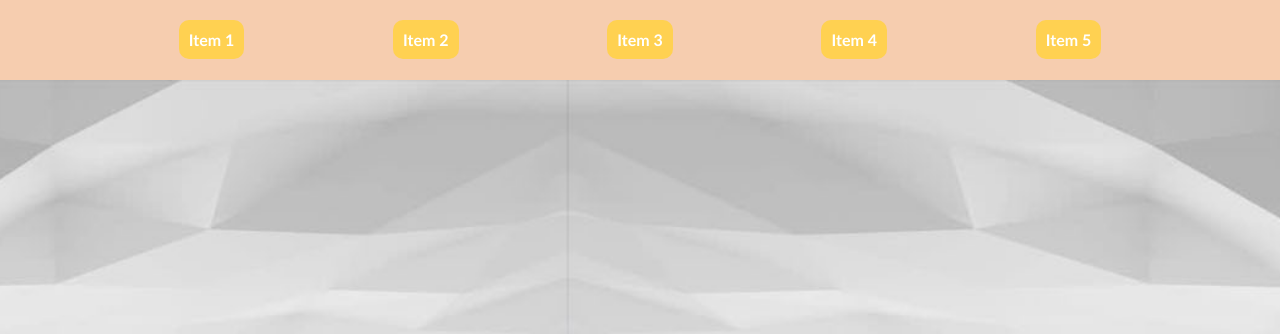
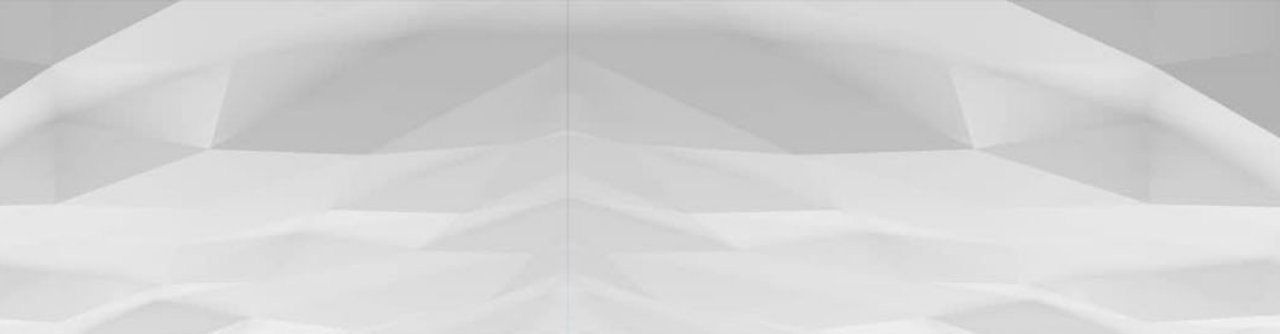
Before and after one commit to blackeduard/Escola, a plain HTML site: page 3° EMTIS/Alison/Parallax_ali/index.html in a window 1280 px wide. Shown: the top 334 px of the page. Drawn offline with Linux system fonts and the light colour scheme.

Commit message:
Atualização rápida

```diff
--- a/3° EMTIS/Alison/Parallax_ali/index.html
+++ b/3° EMTIS/Alison/Parallax_ali/index.html
@@ -7,15 +7,6 @@
     <link rel="stylesheet" href="css/style.css">
 </head>
 <body>
-    <nav>
-        <ul>
-            <li><a href="#">Item 1</a></li>
-            <li><a href="#">Item 2</a></li>
-            <li><a href="#">Item 3</a></li>
-            <li><a href="#">Item 4</a></li>
-            <li><a href="#">Item 5</a></li>
-        </ul>
-    </nav>
     <div class="wrapper">
         <main>
             <section class="module parallax parallax-1">
```
Also changed, not shown: 3° EMTIS/Eduardo/txt.02/ex001.html (+1 -1 lines).
